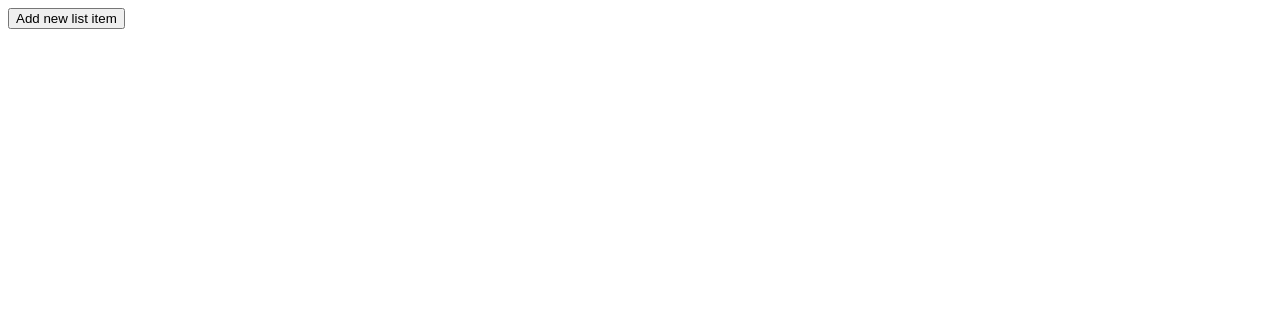
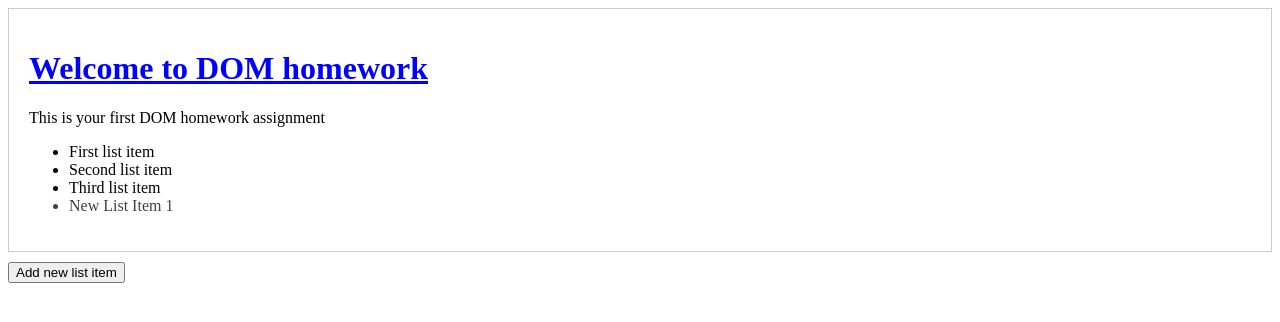
Before and after one commit to mnmoawiye/dom, a plain HTML site: page index.html in a window 1280 px wide. Both pictures are taken after a click on the button "Add new list item". Drawn offline with Linux system fonts and the light colour scheme.

Commit message:
commited

```diff
--- a/index.html
+++ b/index.html
@@ -9,11 +9,72 @@
             color: blue;
             text-decoration: underline;
         }
+        #myDiv {
+            padding: 20px;
+            border: 1px solid #ccc;
+            margin-bottom: 10px;
+        }
     </style>
-    <script src="dom-homework.js" defer></script>
 </head>
 <body>
     <div id="myDiv"></div>
     <button id="addButton">Add new list item</button>
+
+    <script>
+        const myDiv = document.getElementById('myDiv');
+
+        const heading = document.createElement('h1');
+        heading.textContent = 'Welcome to DOM homework';
+
+        heading.classList.add('highlight');
+
+        const paragraph = document.createElement('p');
+        paragraph.textContent = 'This is your first DOM homework assignment';
+
+        const list = document.createElement('ul');
+
+        const listItems = [
+            'First list item',
+            'Second list item',
+            'Third list item'
+        ];
+
+        listItems.forEach(function(text) {
+            const li = document.createElement('li');
+            li.textContent = text;
+            list.appendChild(li);
+        });
+
+        myDiv.appendChild(heading);
+        myDiv.appendChild(paragraph);
+        myDiv.appendChild(list);
+
+        let newItemCounter = 1;
+
+        const addButton = document.getElementById('addButton');
+        addButton.addEventListener('click', function() {
+            const newItem = document.createElement('li');
+            newItem.textContent = `New List Item ${newItemCounter}`;
+
+            newItem.style.color = getRandomColor();
+
+            list.appendChild(newItem);
+
+            newItemCounter++;
+        });
+
+        myDiv.addEventListener('click', function() {
+            myDiv.style.backgroundColor = getRandomColor();
+        });
+
+        function getRandomColor() {
+            const letters = '0123456789ABCDEF';
+            let color = '#';
+            for (let i = 0; i < 6; i++) {
+                color += letters[Math.floor(Math.random() * 16)];
+            }
+            return color;
+        }
+    </script>
 </body>
 </html>
```
